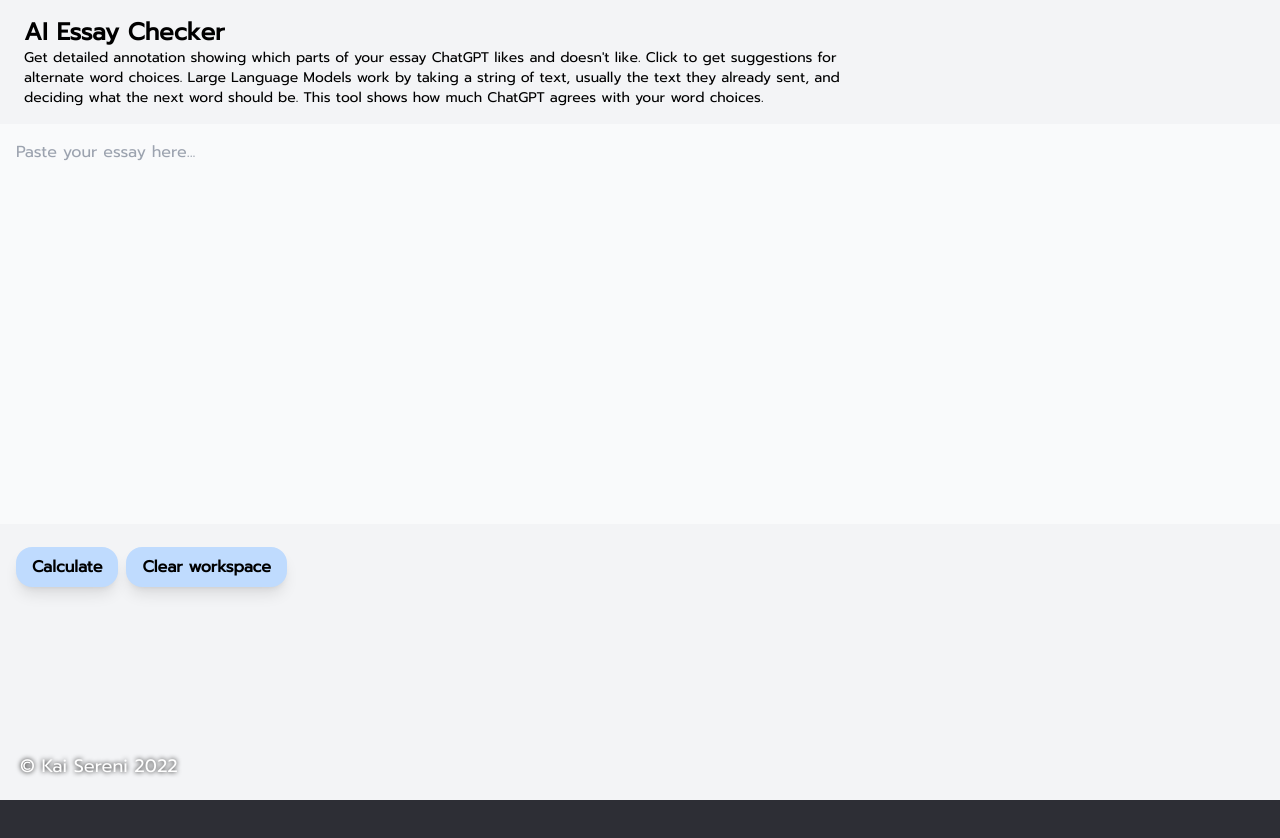
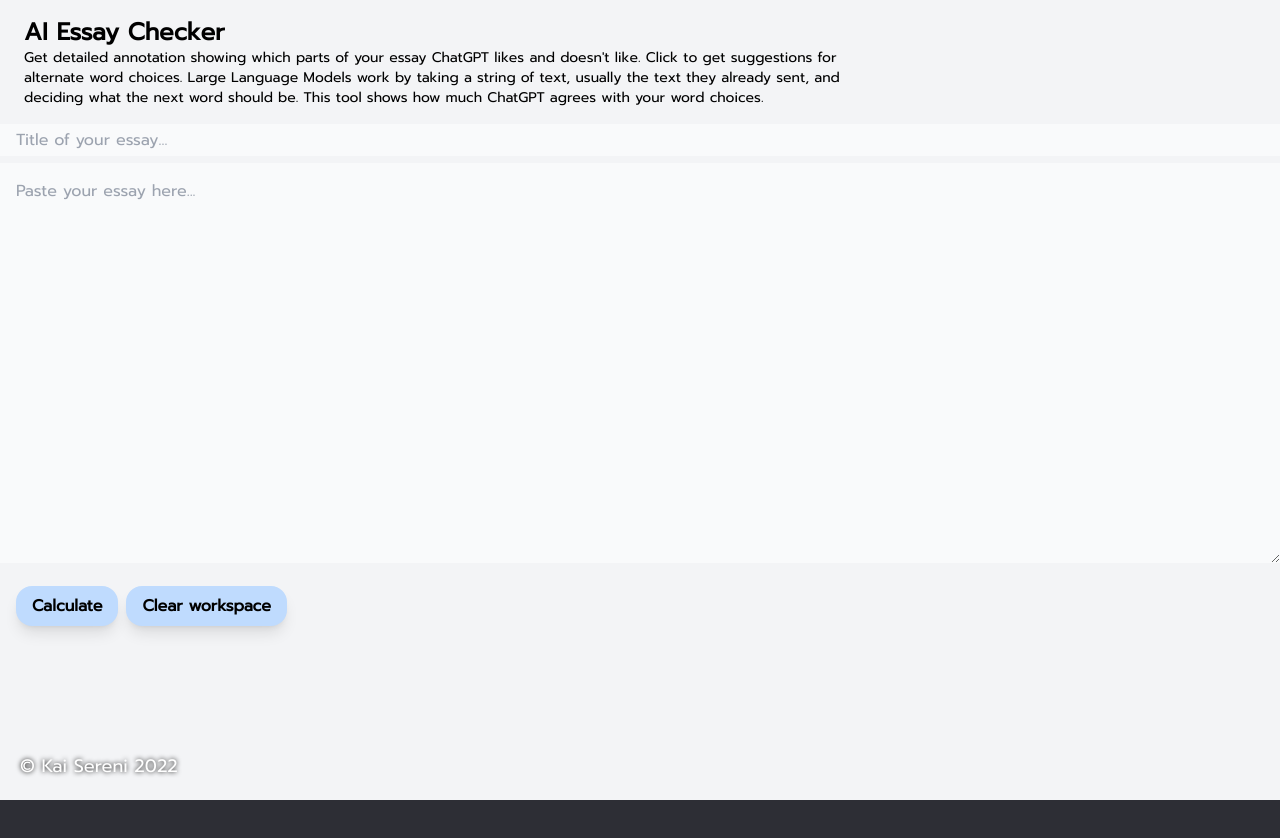
Before and after one commit to KaiSereni/KaiGalleryReact, a Next.js app: page /coding/essay_fixer in a window 1280 px wide. Shown: the top 838 px of the page. Built offline with nearby package versions, Linux system fonts and the light colour scheme.

Commit message:
add title

```diff
--- a/src/app/coding/essay_fixer/page.tsx
+++ b/src/app/coding/essay_fixer/page.tsx
@@ -8,6 +8,7 @@
 
 export default function Essay() {
     const [enteredText, setEnteredText] = useState<string>("");
+    const [enteredTitle, setEnteredTitle] = useState<string>("");
     const [outputList, setOutputList] = useState<boolean | (string | number)[][]>(false);
     const [clickedToken, setClickedToken] = useState<number | undefined>(undefined);
 
@@ -53,11 +54,24 @@
             <div className="block h-full">
                 {
                     outputList === true || outputList === false ?
+                    <>
+                        <textarea
+                            name="essay-title"
+                            className={clsx("w-full h-[2em] bg-gray-50 pl-4 py-1", [outputList !== false && "text-gray-700"])}
+                            placeholder="Title of your essay..."
+                            style={{resize: "none", accentColor: 'transparent', pointerEvents: outputList !== false ? "none" : 'unset', overflow: "hidden"}}
+                            value={enteredTitle}
+                            onInput={(ev) => {
+                                const el = ev.target as HTMLTextAreaElement;
+                                const input = el.value;
+                                setEnteredTitle(input)
+                            }}
+                        />
                         <textarea
                             name="essay-input"
                             className={clsx("w-full h-[50%] bg-gray-50 p-4", [outputList !== false && "text-gray-700"])}
                             placeholder="Paste your essay here..."
-                        style={{resize: "none", accentColor: 'transparent', pointerEvents: outputList !== false ? "none" : 'unset'}}
+                            style={{resize: 'vertical', accentColor: 'transparent', pointerEvents: outputList !== false ? "none" : 'unset'}}
                             value={enteredText}
                             onInput={(ev) => {
                                 const el = ev.target as HTMLTextAreaElement;
@@ -66,6 +80,7 @@
                             }}
 
                         />
+                    </>
                     :
                     <div className="relative flex min-h-[50%] w-full bg-white">
                         <div style={{flexWrap: 'wrap'}} className="relative flex h-min w-full wrap m-2">
@@ -126,7 +141,7 @@
                                     headers: {
                                         'Content-Type': 'application/json'
                                     },
-                                    body: JSON.stringify({ "string": enteredText, "context_title": "What is the hottest object?" })
+                                    body: JSON.stringify({ "string": enteredText, "context_title": enteredTitle })
                                 })
                                 .then(response => response.json())
                                 .then(j => j["data"])
```
Lines whose indentation alone changed are shown as unchanged.
